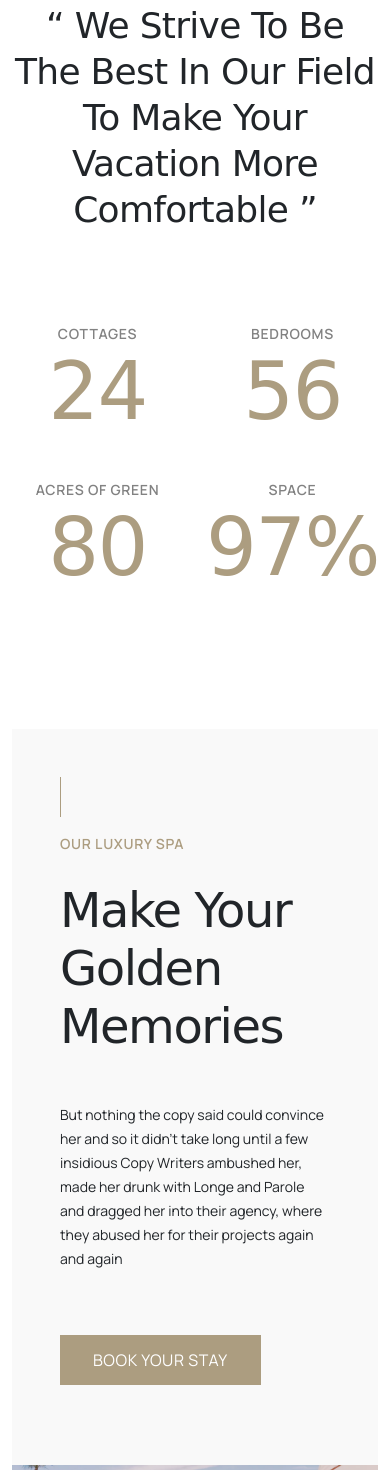
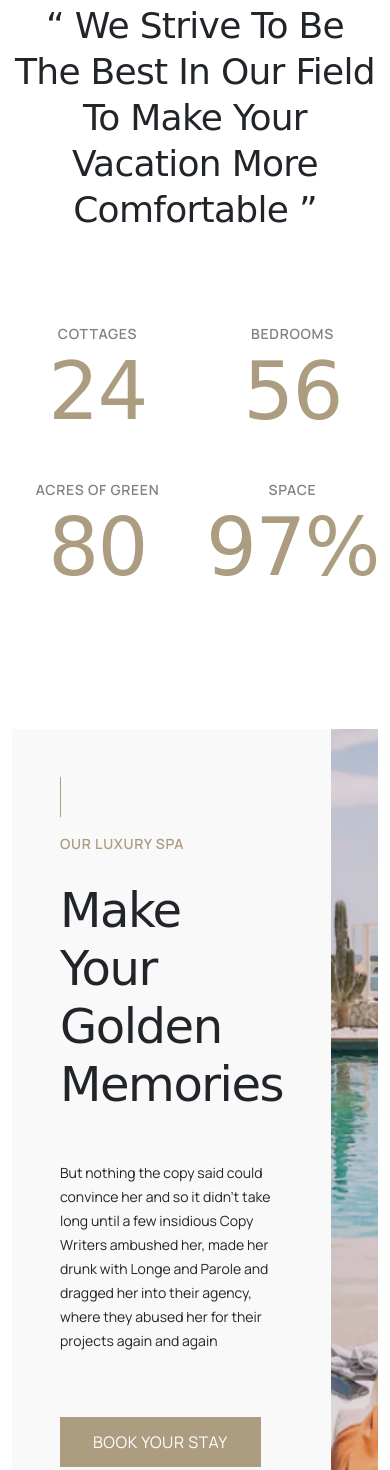
Before and after one commit to BinMin-0701/HOTELLER-Boostrap, a plain HTML site: page index.html in a window 390 px wide. Shown: the part 3052-4522 px from the top of the page. Drawn offline with nearby package versions, Linux system fonts and the light colour scheme; a web font is replaced by a local one.

Commit message:
update 10:34

```diff
--- a/css/style.css
+++ b/css/style.css
@@ -279,7 +279,7 @@ img.hoteller {
 }
 
 .frame-box-content {
-  padding: 64px 0 120px;
+  padding: 64px 0 0;
 }
 
 .frame-box-content .col-6 {
@@ -314,7 +314,7 @@ img.hoteller {
 }
 
 .row.section-our {
-  flex-direction: column;
+  padding-top: 120px;
 }
 
 .col.section-our-content {
@@ -462,6 +462,10 @@ img.hoteller {
 
 .section-exclusive .col-12.col-md-4.king_rooms {
   background: #AC9D80;
+  color: #FFF;
+}
+
+.section-exclusive .col-12.col-md-4.king_rooms h3 {
   color: #FFF;
 }
 
```
